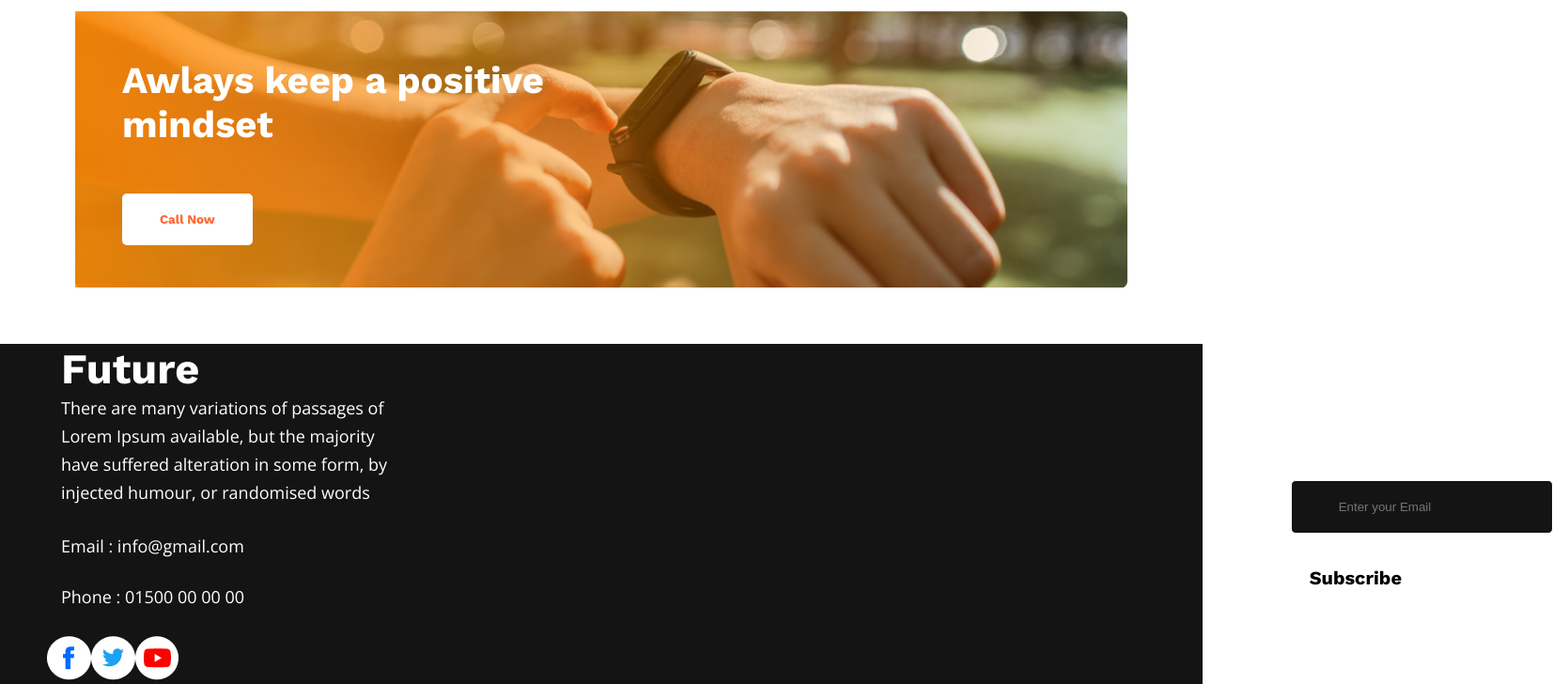
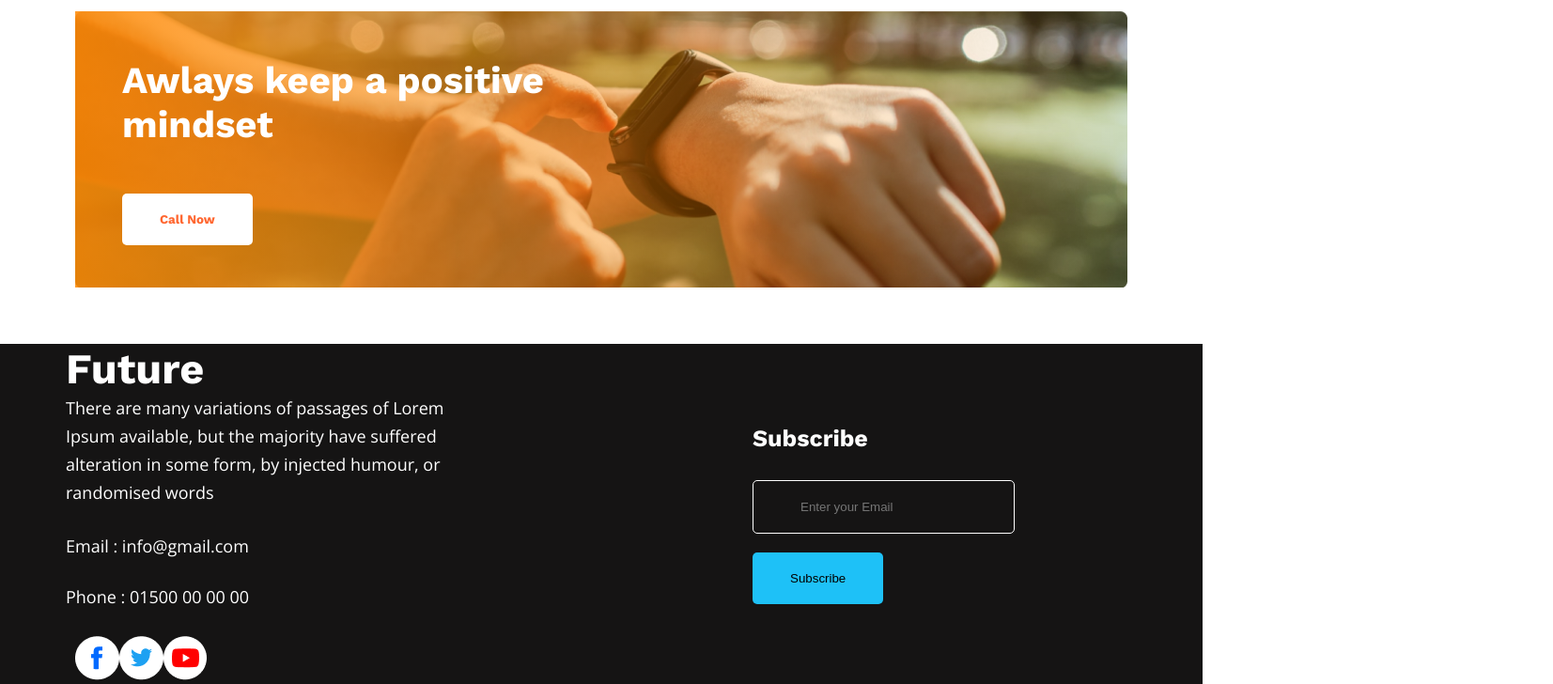
Before and after one commit to webimtiaz/development-new-year, a plain HTML site: page index.html in a window 1280 px wide. Shown: the part 2065-2793 px from the top of the page at 94% size, 1653 px wide, since content can reach past the window. Drawn offline with nearby package versions, Linux system fonts and the light colour scheme; a web font is replaced by a local one.

Commit message:
foooter added

```diff
--- a/index.html
+++ b/index.html
@@ -130,7 +130,7 @@
             <div class="Subscribe">
                 <h4 class="subscribe_text">Subscribe</h4>
                 <input class="email" type="email" name="email" id="" placeholder="Enter your Email">
-                <input class="btn_primary" type="button" value="Subscribe">
+                <input class="btn_sub" type="button" value="Subscribe">
             </div>
         </div>
     </footer>
--- a/style/style.css
+++ b/style/style.css
@@ -1,5 +1,5 @@
 *{
-    margin: 0 auto;
+    margin: 0 ;
     padding: 0;
     box-sizing: border-box;
 
@@ -104,6 +104,7 @@ ul,li{
 }
 .main_plans{
     display: flex;
+    justify-content: center;
 }
 
 .plans_two{
@@ -115,6 +116,8 @@ ul,li{
 .plans_two img{
     display: flex;
     align-items: center;
+    justify-content: center;
+    margin-left: 61px;
 }
 .Plans_text{
     color: #151414;
@@ -172,8 +175,8 @@ footer{
     width: 100%;
 }
 .footer_main{
-    margin-left: 65px;
-    width: 70%;
+    width: 60%;
+    margin-left: 70px;
 }
 .footer_text{
     color: #FFFFFF;
@@ -187,10 +190,9 @@ footer{
     font-size: 18px;
     font-family: 400;
     font-family: 'Open Sans', sans-serif;
-    margin-right: 550px;
-    /* padding-right: 300px; */
     padding-bottom: 30px;
     line-height: 30px;
+    padding-right: 30px;
 }
 .footer_addres{
     color: #FFFFFF;
@@ -202,12 +204,11 @@ footer{
 .footer_icon{
     display: flex;
     justify-content: left;
-    margin-right: 1100px;
-    margin-left: 50px;
+    margin-left: 80px;
 }
 .Subscribe{
     width: 40%;
-    /* margin-right: 600px; */
+    padding-right: 200px ;
 }
 .subscribe_text{
     color: #ffffff;
@@ -223,3 +224,9 @@ footer{
     border-radius: 5px;
     margin-bottom: 20px;
 }
+.btn_sub{
+    background:#1ec1f7 ;
+    padding: 20px 40px;
+    border: 0;
+    border-radius: 5px;
+}
```
